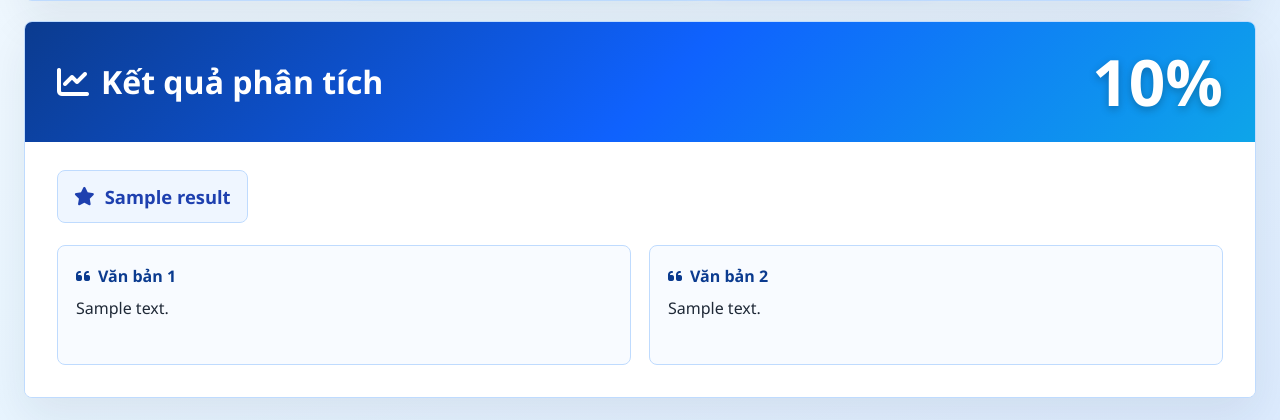
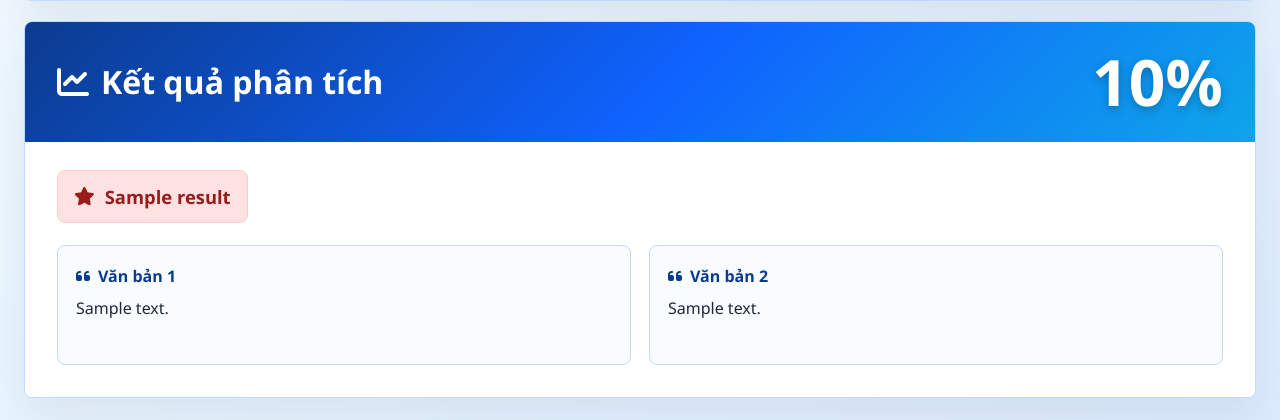
Before and after one commit to Eastern2k4/Text_similarity_project, a Django app: template templates/similarity/index.html in a window 1280 px wide. Shown: the part 541-961 px from the top of the page. Run offline with Django 5.2, Linux system fonts and the light colour scheme; tables that the repository leaves empty hold one stand-in row (values such as "Sample post"); the template is opened without the code that fills it: values that come from a table or form of the project are taken from there, most other values are stand-ins (such as "Sample title", 1, 10 or a date in 2020).

Commit message:
Use status colors for result label

```diff
--- a/templates/similarity/index.html
+++ b/templates/similarity/index.html
@@ -268,19 +268,19 @@
         }
 
         .similarity-high {
-            background: #dbeafe;
-            color: #0b3b8f;
+            background: #dcfce7;
+            color: #166534;
         }
 
         .similarity-medium {
-            background: #e0f2fe;
-            color: #075985;
+            background: #fef3c7;
+            color: #713f12;
         }
 
         .similarity-low {
-            background: #eff6ff;
-            color: #1e40af;
-            border: 1px solid #bfdbfe;
+            background: #fee2e2;
+            color: #991b1b;
+            border: 1px solid #fecaca;
         }
 
         .preview-grid {
```
